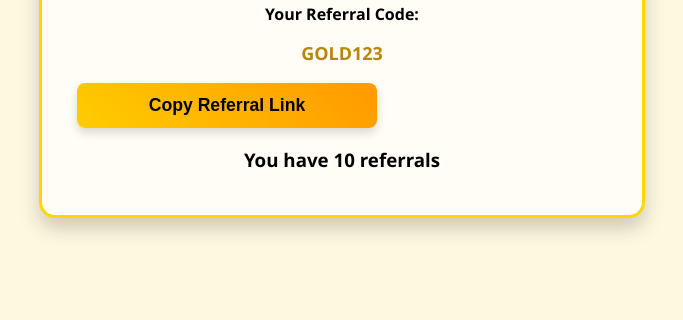
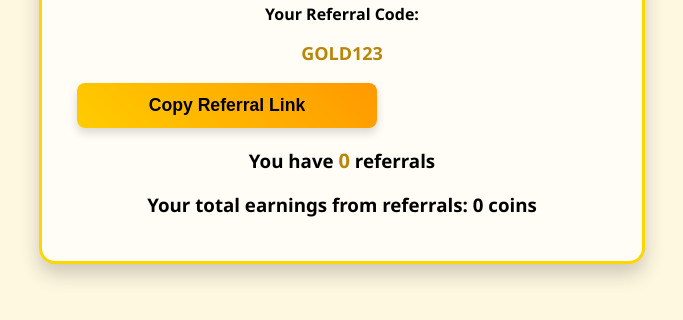
Before and after one commit to jiny119/Ads-watch, a plain HTML site: page referral.html in a window 1280 px wide. Shown: the part 166-486 px from the top of the page, without its empty margins (298-981 px from the left). Drawn offline with Linux system fonts and the light colour scheme.

Commit message:
Update referral.html

```diff
--- a/referral.html
+++ b/referral.html
@@ -22,6 +22,10 @@
       margin-top: 10px;
       color: #b8860b;
     }
+    #referralCount {
+      font-size: 20px;
+      color: #b8860b;
+    }
   </style>
 </head>
 <body>
@@ -33,16 +37,49 @@
 
     <button class="referral-btn" onclick="copyReferral()">Copy Referral Link</button>
 
-    <h3>You have 10 referrals</h3>
+    <h3>You have <span id="referralCount">10</span> referrals</h3>
+
+    <h3>Your total earnings from referrals: <span id="referralEarnings">100</span> coins</h3>
   </div>
 
   <script>
+    // Function to copy the referral link
     function copyReferral() {
       const link = "https://goldtask.vercel.app/?ref=GOLD123";
       navigator.clipboard.writeText(link).then(() => {
         alert("Referral link copied!");
       });
     }
+
+    // Simulating referral earning system (for demonstration purposes)
+    function updateReferralEarnings() {
+      let earnings = parseInt(localStorage.getItem('referralEarnings')) || 0;
+      let referrals = parseInt(localStorage.getItem('referralCount')) || 0;
+
+      // Every new referral will add 10 coins to earnings
+      earnings += referrals * 10;
+
+      // Save updated earnings and referrals in local storage
+      localStorage.setItem('referralEarnings', earnings);
+      localStorage.setItem('referralCount', referrals);
+
+      // Display updated referral earnings and count
+      document.getElementById('referralEarnings').textContent = earnings;
+      document.getElementById('referralCount').textContent = referrals;
+    }
+
+    // Simulate adding new referrals and updating earnings
+    function addReferral() {
+      let referrals = parseInt(localStorage.getItem('referralCount')) || 0;
+      referrals += 1;
+      localStorage.setItem('referralCount', referrals);
+
+      // Update referral earnings after adding a new referral
+      updateReferralEarnings();
+    }
+
+    // Call the function to update referral count and earnings on page load
+    window.onload = updateReferralEarnings;
   </script>
 </body>
 </html>
```
